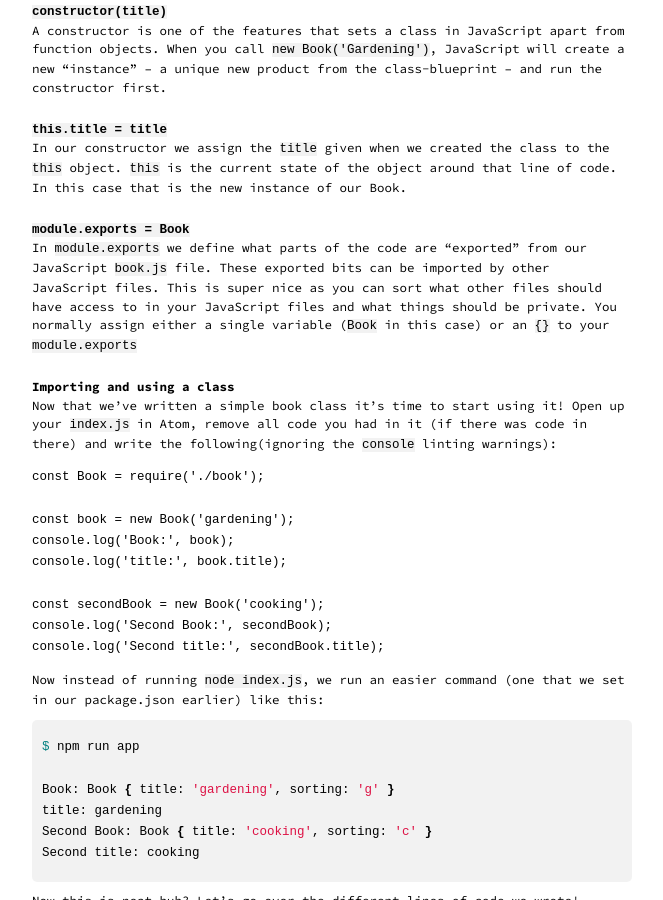
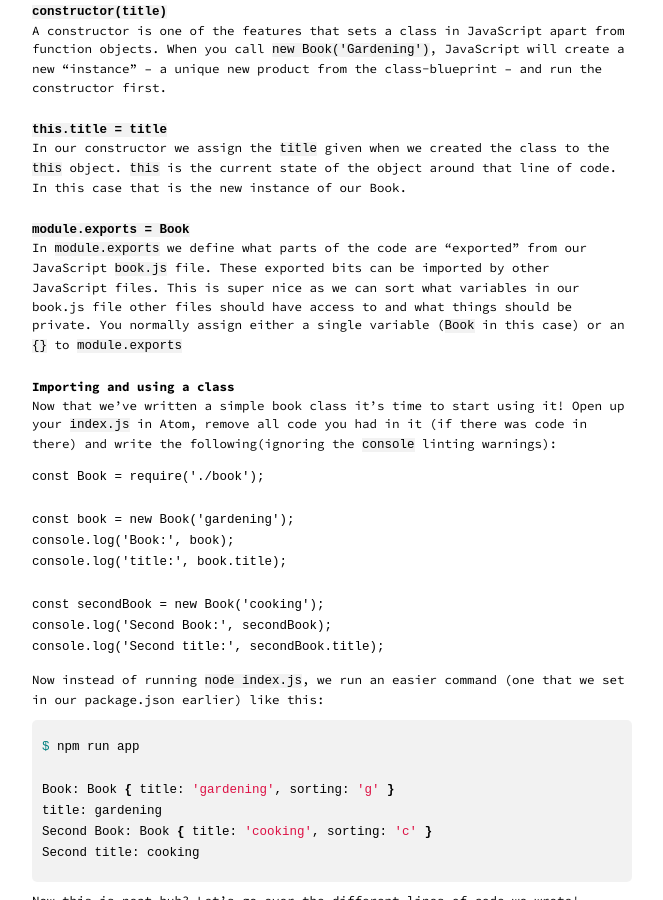
Before and after one commit to ecmanatives/ecmanatives.github.io, a Jekyll site: the page built from _posts/2019-08-23-lab-2.markdown, in a window 1280 px wide and 900 px high, scrolled down 7641 px. Shown: the whole window, without its empty margins (308-971 px from the left). Built offline with Jekyll 4.4.1, drawn with Linux system fonts in a browser that asks for light colours.

Commit message:
clarification

```diff
--- a/_posts/2019-08-23-lab-2.markdown
+++ b/_posts/2019-08-23-lab-2.markdown
@@ -344,10 +344,10 @@ code. In this case that is the new instance of our Book.
 
 In `module.exports` we define what parts of the code are "exported" from our
 JavaScript `book.js` file. These exported bits can be imported by other
-JavaScript files. This is super nice as you can sort what other files should
-have access to in your JavaScript files and what things should be private.
+JavaScript files. This is super nice as we can sort what variables in our
+book.js file other files should have access to and what things should be private.
 You normally assign either a single variable (`Book` in this case) or an `{}`
-to your `module.exports`
+to `module.exports`
 
 ## Importing and using a class
 
```
